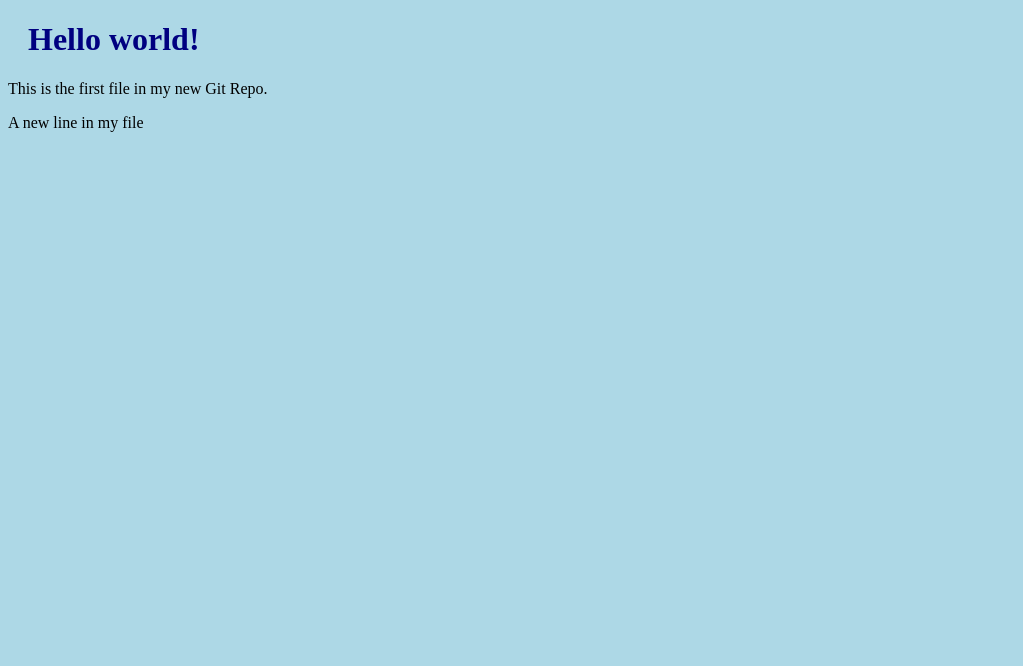
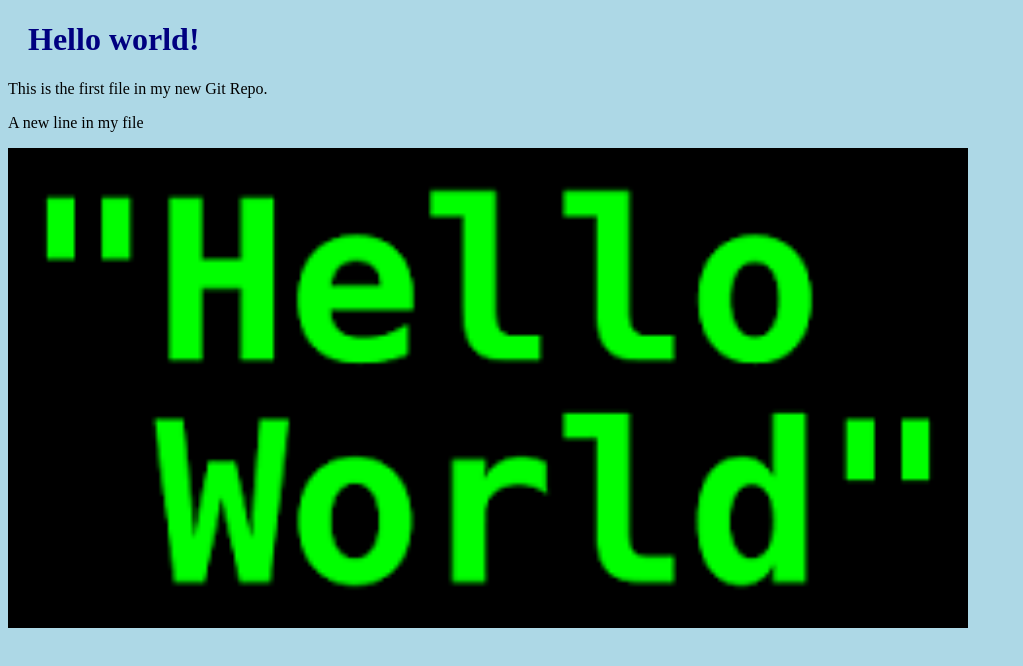
Before and after one commit to DanielMarcos1/w3schools, a plain HTML site: page index.html in a window 1280 px wide. Shown: the whole page, without its empty margins (0-1023 px from the left). Drawn offline with Linux system fonts and the light colour scheme.

Commit message:
Added Hello World image

```diff
--- a/index.html
+++ b/index.html
@@ -9,6 +9,7 @@
 <h1>Hello world!</h1>
 <p>This is the first file in my new Git Repo.</p>
 <p> A new line in my file</p>
+<div><img src="images.png" alt="Hello World Image" style="width:100%;max-width:960px"></div>
 
 </body>
 </html>
```
Also changed, not shown: images.png (added).
